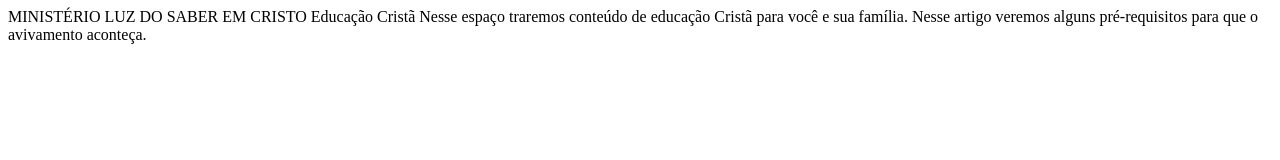
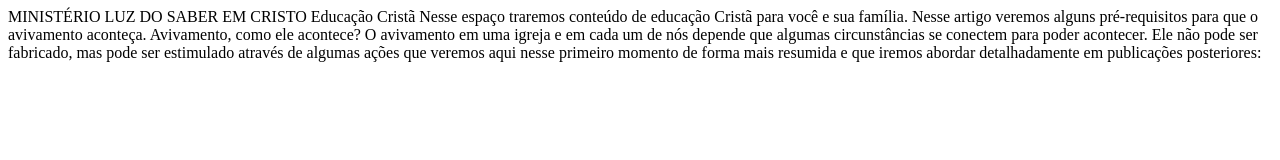
Before and after one commit to FabianoCatrinck/meu_projeto_versionado, a plain HTML site: page index.html in a window 1280 px wide. Drawn offline with Linux system fonts and the light colour scheme.

Commit message:
Commit estudando tag

```diff
--- a/index.html
+++ b/index.html
@@ -4,5 +4,8 @@
     Educação Cristã
     Nesse espaço traremos conteúdo de educação Cristã para você e sua família.
     Nesse artigo veremos alguns pré-requisitos para que o avivamento aconteça.
+    Avivamento, como ele acontece?
+
+    O avivamento em uma igreja e em cada um de nós depende que algumas circunstâncias se conectem para poder acontecer. Ele não pode ser fabricado, mas pode ser estimulado através de algumas ações que veremos aqui nesse primeiro momento de forma mais resumida e que iremos abordar detalhadamente em publicações posteriores:
   </body>
 </html>
```
